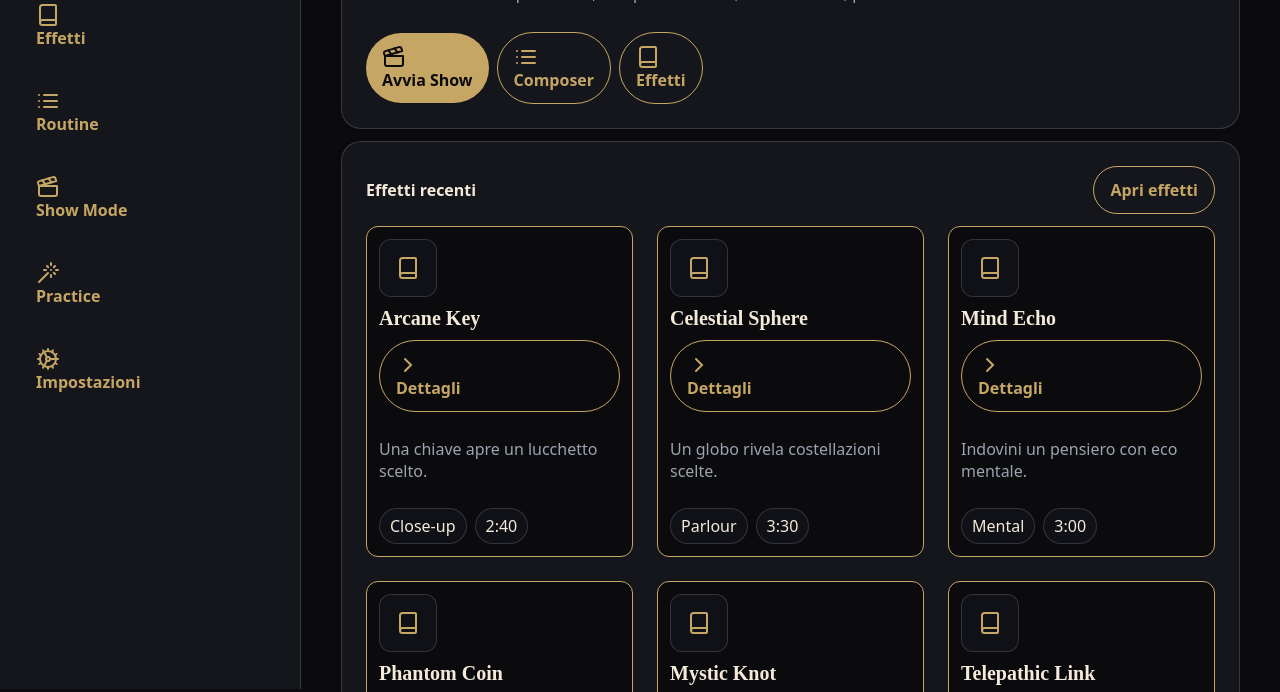
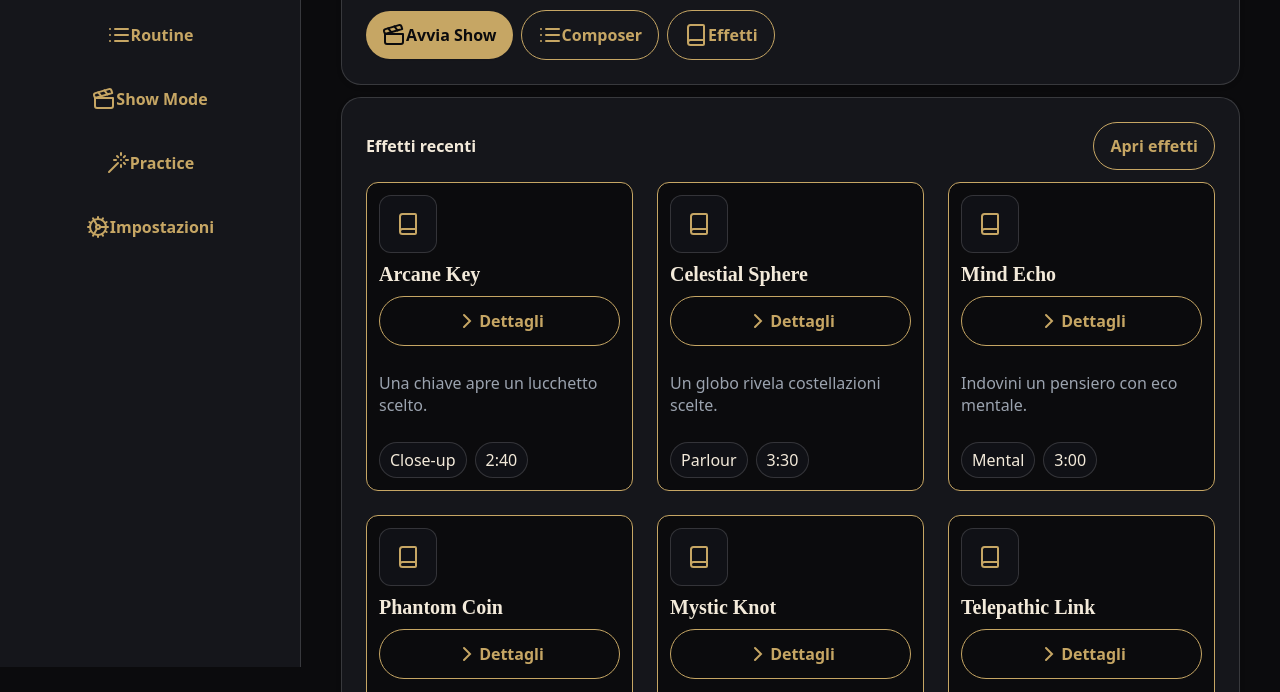
Before and after one commit to Spaghettimagic/spellbookv1.0, a plain HTML site: page index.html in a window 1280 px wide. Shown: the part 324-1016 px from the top of the page. Drawn offline with Linux system fonts and the light colour scheme.

Commit message:
Fix button text alignment

```diff
--- a/assets/css/base.css
+++ b/assets/css/base.css
@@ -49,7 +49,7 @@ p,li,code,pre{font-size:var(--f-b)} small{font-size:var(--f-cap);color:var(--mut
   .bottombar{display:none}
 }
 /* Buttons */
-.btn{appearance:none;border:none;padding:12px 16px;border-radius:var(--r-pill);font-weight:700;cursor:pointer;transition:background var(--dur-hover) var(--ease),transform var(--dur-press) var(--ease),box-shadow var(--dur-hover) var(--ease);white-space:nowrap;touch-action:manipulation}
+.btn{appearance:none;border:none;padding:12px 16px;border-radius:var(--r-pill);font-weight:700;cursor:pointer;transition:background var(--dur-hover) var(--ease),transform var(--dur-press) var(--ease),box-shadow var(--dur-hover) var(--ease);white-space:nowrap;touch-action:manipulation;display:inline-flex;align-items:center;justify-content:center;text-align:center}
 .btn:active{transform:translateY(1px)}
 .btn-primary{background:var(--accent);color:var(--bg);box-shadow:var(--e1)} .btn-primary:hover{filter:brightness(.92)}
 .btn-secondary{background:transparent;color:var(--accent);border:var(--bw-2) solid var(--accent)} .btn-secondary:hover{background:color-mix(in oklab, var(--accent), transparent 85%)}
```
